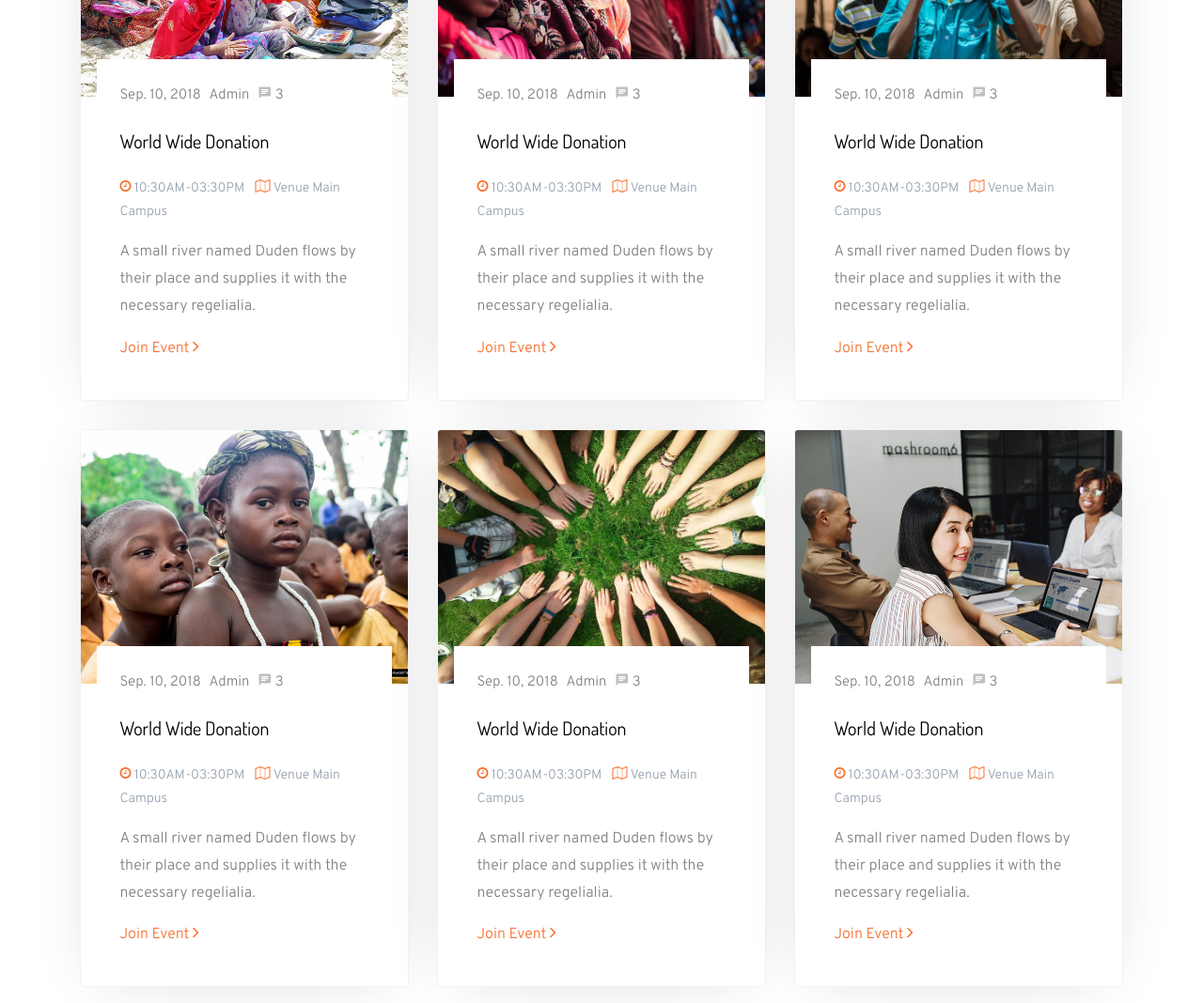
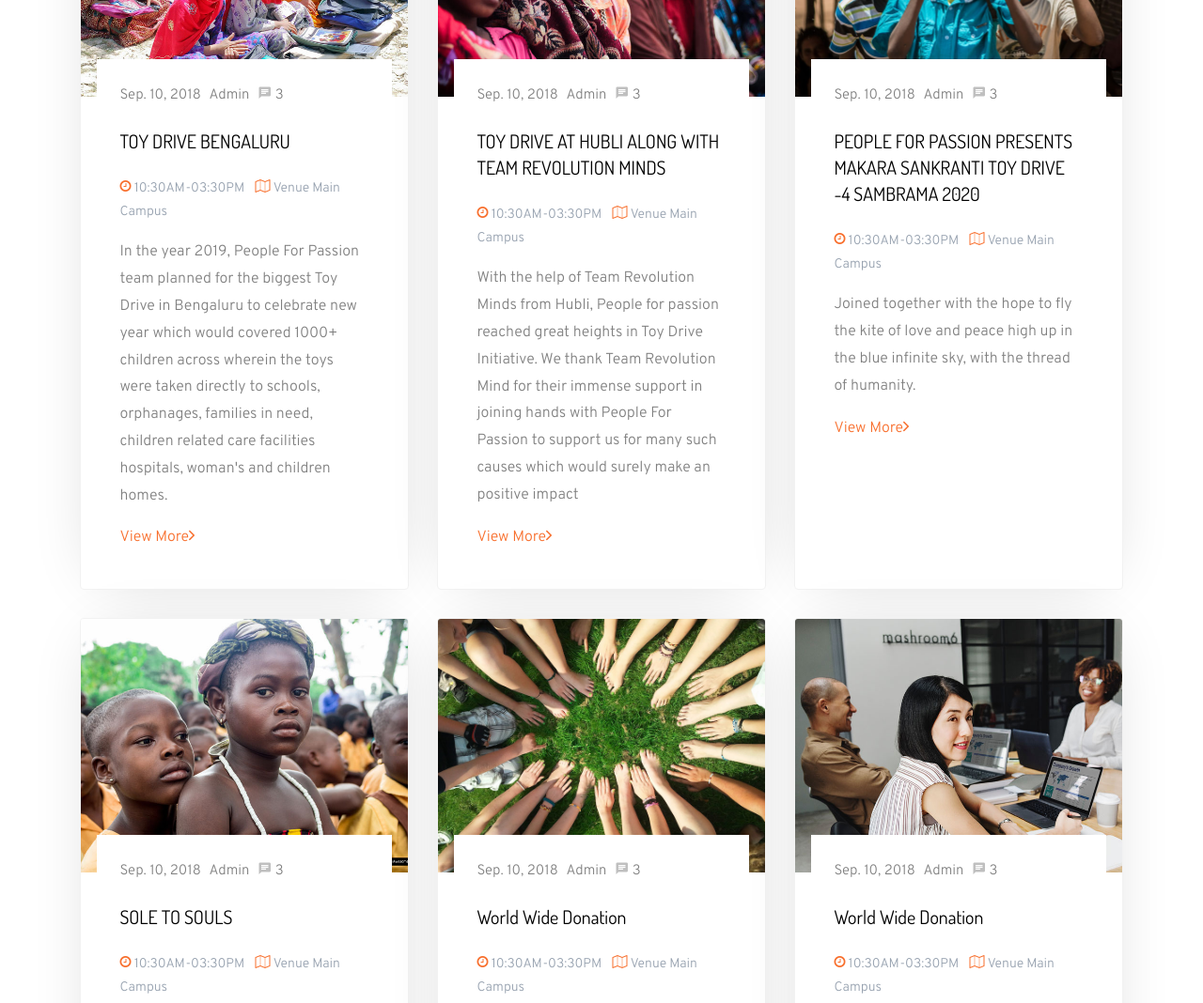
Before and after one commit to mt26/PeopleforPassion, a plain HTML site: page event.html in a window 1280 px wide. Shown: the part 980-2048 px from the top of the page at 94% size. Drawn offline with Linux system fonts and the light colour scheme; some packages are replaced by stand-ins of ours; no server answers; files whose address does not match are found by name.

Commit message:
Update event.html

```diff
--- a/event.html
+++ b/event.html
@@ -78,10 +78,10 @@
                   <div><a href="#">Admin</a></div>
                   <div><a href="#" class="meta-chat"><span class="icon-chat"></span> 3</a></div>
                 </div>
-                <h3 class="heading mb-4"><a href="#">World Wide Donation</a></h3>
+                <h3 class="heading mb-4"><a href="#">TOY DRIVE BENGALURU</a></h3>
                 <p class="time-loc"><span class="mr-2"><i class="icon-clock-o"></i> 10:30AM-03:30PM</span> <span><i class="icon-map-o"></i> Venue Main Campus</span></p>
-                <p>A small river named Duden flows by their place and supplies it with the necessary regelialia.</p>
-                <p><a href="event.html">Join Event <i class="ion-ios-arrow-forward"></i></a></p>
+                <p>In the year 2019, People For Passion team planned for the biggest Toy Drive in Bengaluru to celebrate new year which would covered 1000+ children across wherein the toys were taken directly to schools, orphanages, families in need, children related care facilities hospitals, woman's and children homes. </p>
+                <p><a href="event.html">View More<i class="ion-ios-arrow-forward"></i></a></p>
               </div>
             </div>
           </div>
@@ -95,10 +95,10 @@
                   <div><a href="#">Admin</a></div>
                   <div><a href="#" class="meta-chat"><span class="icon-chat"></span> 3</a></div>
                 </div>
-                <h3 class="heading mb-4"><a href="#">World Wide Donation</a></h3>
+                <h3 class="heading mb-4"><a href="#">TOY DRIVE AT HUBLI ALONG WITH TEAM REVOLUTION MINDS</a></h3>
                 <p class="time-loc"><span class="mr-2"><i class="icon-clock-o"></i> 10:30AM-03:30PM</span> <span><i class="icon-map-o"></i> Venue Main Campus</span></p>
-                <p>A small river named Duden flows by their place and supplies it with the necessary regelialia.</p>
-                <p><a href="event.html">Join Event <i class="ion-ios-arrow-forward"></i></a></p>
+                <p>With the help of Team Revolution Minds from Hubli, People for passion reached great heights in Toy Drive Initiative. We thank Team Revolution Mind for their immense support in joining hands with People For Passion to support us for many such causes which would surely make an positive impact</p>
+                <p><a href="event.html">View More<i class="ion-ios-arrow-forward"></i></a></p>
               </div>
             </div>
           </div>
@@ -112,10 +112,10 @@
                   <div><a href="#">Admin</a></div>
                   <div><a href="#" class="meta-chat"><span class="icon-chat"></span> 3</a></div>
                 </div>
-                <h3 class="heading mb-4"><a href="#">World Wide Donation</a></h3>
+                <h3 class="heading mb-4"><a href="#">PEOPLE FOR PASSION PRESENTS MAKARA SANKRANTI TOY DRIVE -4 SAMBRAMA 2020</a></h3>
                 <p class="time-loc"><span class="mr-2"><i class="icon-clock-o"></i> 10:30AM-03:30PM</span> <span><i class="icon-map-o"></i> Venue Main Campus</span></p>
-                <p>A small river named Duden flows by their place and supplies it with the necessary regelialia.</p>
-                <p><a href="event.html">Join Event <i class="ion-ios-arrow-forward"></i></a></p>
+                <p> Joined together with the hope to fly the kite of love and peace high up in the blue infinite sky, with the thread of humanity.</p>
+                <p><a href="event.html">View More<i class="ion-ios-arrow-forward"></i></a></p>
               </div>
             </div>
           </div>
@@ -129,9 +129,9 @@
                   <div><a href="#">Admin</a></div>
                   <div><a href="#" class="meta-chat"><span class="icon-chat"></span> 3</a></div>
                 </div>
-                <h3 class="heading mb-4"><a href="#">World Wide Donation</a></h3>
+                <h3 class="heading mb-4"><a href="#">SOLE TO SOULS</a></h3>
                 <p class="time-loc"><span class="mr-2"><i class="icon-clock-o"></i> 10:30AM-03:30PM</span> <span><i class="icon-map-o"></i> Venue Main Campus</span></p>
-                <p>A small river named Duden flows by their place and supplies it with the necessary regelialia.</p>
+                <p>Shoe drive to support underprivileged children</p>
                 <p><a href="event.html">Join Event <i class="ion-ios-arrow-forward"></i></a></p>
               </div>
             </div>
```
